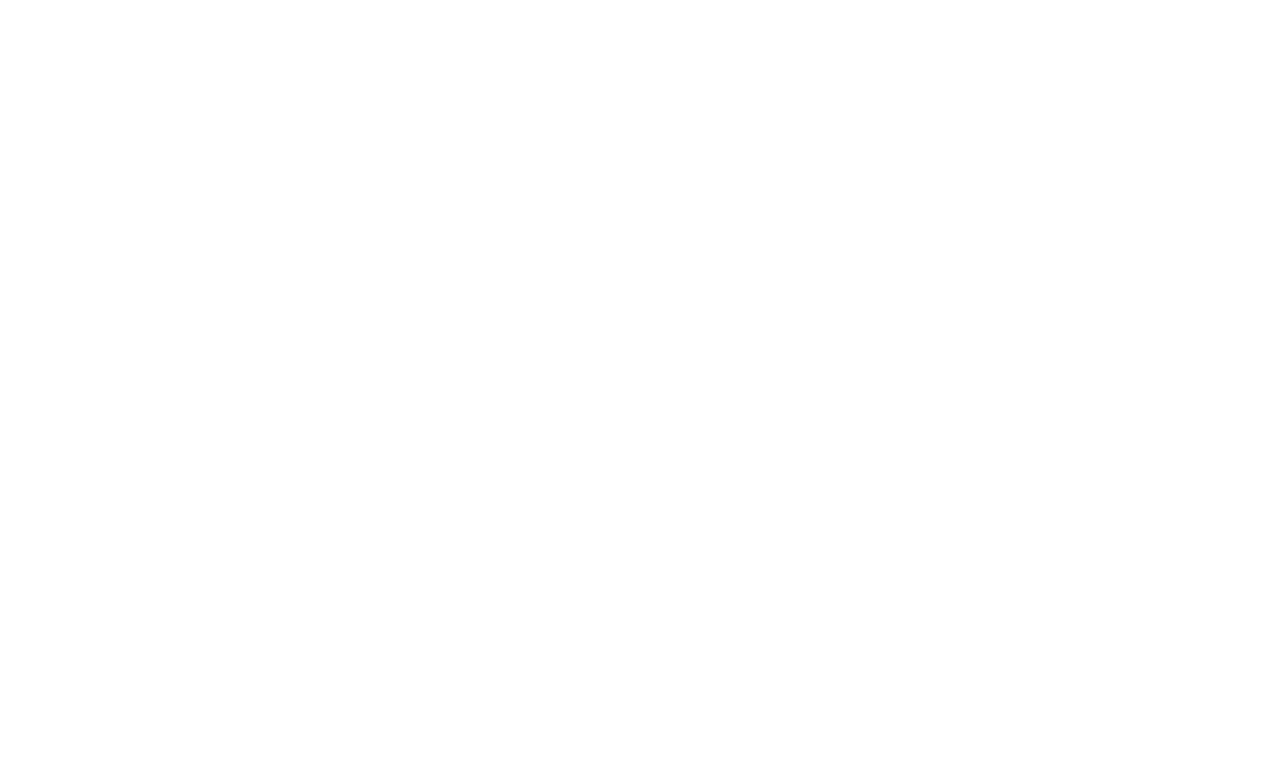
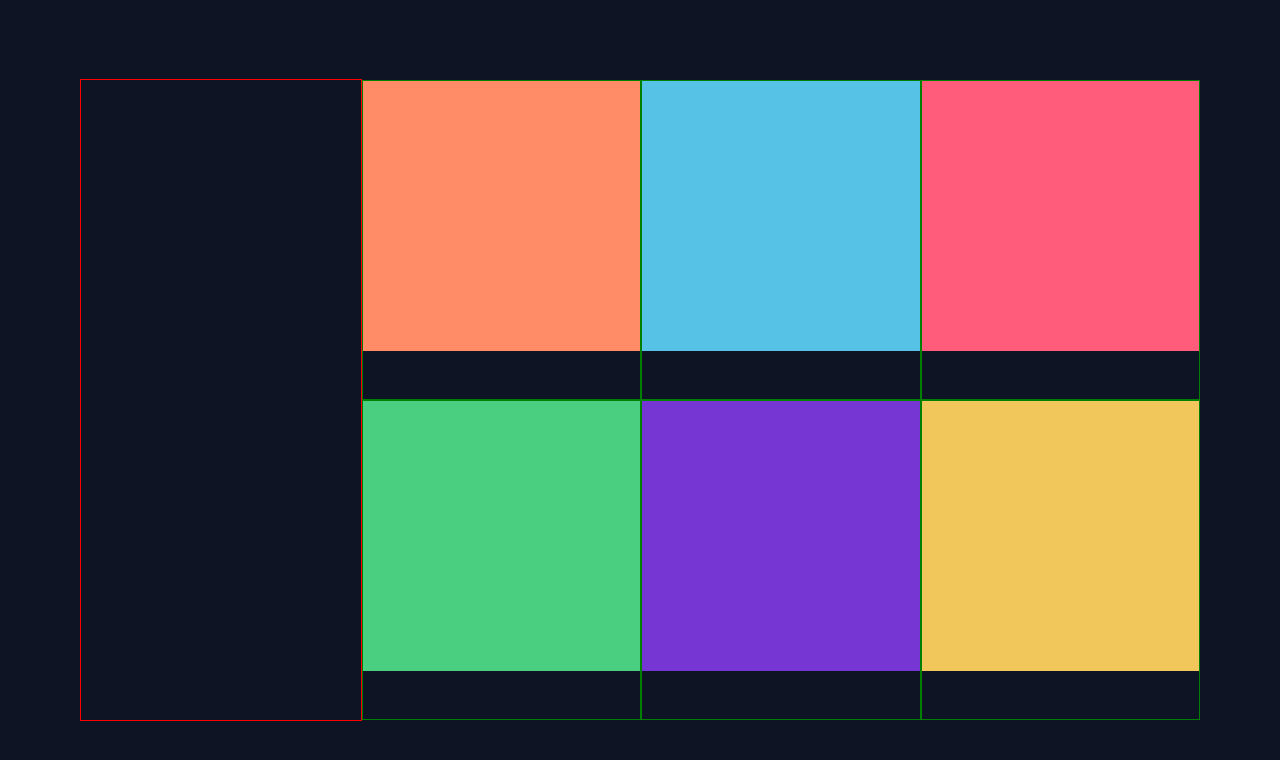
Before and after one commit to calebsg225/FM-time-tracking-dashboard, a React (Create React App) app: page / in a window 1280 px wide. Shown: the top 760 px of the page. Built offline with nearby package versions, Linux system fonts and the light colour scheme.

Commit message:
ts react svg struggles aaa

```diff
--- a/src/App.css
+++ b/src/App.css
@@ -1,38 +1,26 @@
-.App {
-  text-align: center;
+@import url('https://fonts.googleapis.com/css2?family=Rubik:wght@300;400;500&display=swap');
+
+:root {
+  --background-color: hsl(226 43% 10%);
 }
 
-.App-logo {
-  height: 40vmin;
-  pointer-events: none;
+body {
+  font-family: Rubik, sans-serif;
+  background-color: var(--background-color);
 }
 
-@media (prefers-reduced-motion: no-preference) {
-  .App-logo {
-    animation: App-logo-spin infinite 20s linear;
-  }
+.App {
+  position: absolute;
+  inset: 5rem;
+  display: flex;
+  justify-content: center;
+  align-items: center;
 }
 
-.App-header {
-  background-color: #282c34;
-  min-height: 100vh;
-  display: flex;
-  flex-direction: column;
-  align-items: center;
-  justify-content: center;
-  font-size: calc(10px + 2vmin);
-  color: white;
+.activities-block-container {
+  width: 75%;
+  height: 100%;
+  display: grid;
+  grid-template-columns: 1fr 1fr 1fr;
+  grid-template-rows: 1fr 1fr;
 }
-
-.App-link {
-  color: #61dafb;
-}
-
-@keyframes App-logo-spin {
-  from {
-    transform: rotate(0deg);
-  }
-  to {
-    transform: rotate(360deg);
-  }
-}
--- a/src/App.tsx
+++ b/src/App.tsx
@@ -1,23 +1,21 @@
 import { useState } from 'react';
 import './App.css';
 import activitiesData from './data/data.json';
-import ActivityTrackerBlock from './components/ActivityTrackerBlock';
+import ActivityBlock from './components/ActivityBlock';
 import ProfileBlock from './components/ProfileBlock';
 
 function App() {
-  const [ activeTimeframe, setActiveTimeframe ] = useState(0);
+  const [ activeTimeframe, setActiveTimeframe ] = useState('weekly');
   return (
     <div className="App">
-      <main>
       <ProfileBlock setActiveTimeframe={setActiveTimeframe} activeTimeframe={activeTimeframe} />
-        <section className='activity-block-container'>
+      <section className='activities-block-container'>
         {activitiesData.map((activityData) => {
           return (
-              <ActivityTrackerBlock activityData={activityData} activeTimeframe={activeTimeframe} />
+            <ActivityBlock activityData={activityData} activeTimeframe={activeTimeframe} />
           )
         })}
       </section>
-      </main>
     </div>
   );
 }
--- /dev/null
+++ b/src/components/ActivityBlock.tsx
@@ -0,0 +1,29 @@
+import React from 'react';
+import './css/activityBlock.css';
+
+interface ACTIVITYBLOCKPROPS {
+  activityData: {
+    title: string,
+    accentColor: string,
+    timeframes: {
+      [key: string]: {
+        current: number,
+        previous: number
+      }
+    }
+  },
+  activeTimeframe: string
+}
+
+const ActivityBlock = ({ activityData, activeTimeframe }:ACTIVITYBLOCKPROPS) => {
+  return (
+    <div className='activity-block-container'>
+      <div className='accent-bar' style={{ backgroundColor: (activityData.accentColor) }}>
+
+      </div>
+      <div className='activity-data-display-container'></div>
+    </div>
+  )
+}
+
+export default ActivityBlock
--- a/src/components/ActivityTrackerBlock.tsx
+++ /dev/null
@@ -1,16 +0,0 @@
-import React from 'react'
-
-interface ACTIVITYTRACKERBLOCKPROPS {
-  activityData: {},
-  activeTimeframe: number
-}
-
-const ActivityTrackerBlock = ({ activityData, activeTimeframe }:ACTIVITYTRACKERBLOCKPROPS) => {
-  return (
-    <div>
-
-    </div>
-  )
-}
-
-export default ActivityTrackerBlock
--- a/src/components/ProfileBlock.tsx
+++ b/src/components/ProfileBlock.tsx
@@ -1,13 +1,13 @@
-import React from 'react'
+import './css/profileBlock.css';
 
 interface PROFILEBLOCKPROPS {
   setActiveTimeframe: Function,
-  activeTimeframe: number
+  activeTimeframe: string
 }
 
 const ProfileBlock = ({setActiveTimeframe, activeTimeframe}:PROFILEBLOCKPROPS) => {
   return (
-    <div>
+    <div className='profile-block-container'>
 
     </div>
   )
--- /dev/null
+++ b/src/components/css/activityBlock.css
@@ -0,0 +1,9 @@
+.activity-block-container {
+  position: relative;
+  border: 1px solid green;
+}
+
+.accent-bar {
+  position: absolute;
+  inset: 0 0 3rem;
+}
--- /dev/null
+++ b/src/components/css/profileBlock.css
@@ -0,0 +1,5 @@
+.profile-block-container {
+  width: 25%;
+  height: 100%;
+  border: 1px solid red;
+}
--- a/src/data/data.json
+++ b/src/data/data.json
@@ -1,6 +1,7 @@
 [
   {
     "title": "Work",
+    "accentColor": "hsl(15, 100%, 70%)",
     "timeframes": {
       "daily": {
         "current": 5,
@@ -18,6 +19,7 @@
   },
   {
     "title": "Play",
+    "accentColor": "hsl(195, 74%, 62%)",
     "timeframes": {
       "daily": {
         "current": 1,
@@ -35,6 +37,7 @@
   },
   {
     "title": "Study",
+    "accentColor": "hsl(348, 100%, 68%)",
     "timeframes": {
       "daily": {
         "current": 0,
@@ -52,6 +55,7 @@
   },
   {
     "title": "Exercise",
+    "accentColor": "hsl(145, 58%, 55%)",
     "timeframes": {
       "daily": {
         "current": 1,
@@ -69,6 +73,7 @@
   },
   {
     "title": "Social",
+    "accentColor": "hsl(264, 64%, 52%)",
     "timeframes": {
       "daily": {
         "current": 1,
@@ -86,6 +91,7 @@
   },
   {
     "title": "Self Care",
+    "accentColor": "hsl(43, 84%, 65%)",
     "timeframes": {
       "daily": {
         "current": 0,
```
Also changed, not shown: src/images/icons.tsx (added, +7 -0 lines). Lines whose indentation alone changed are shown as unchanged.
